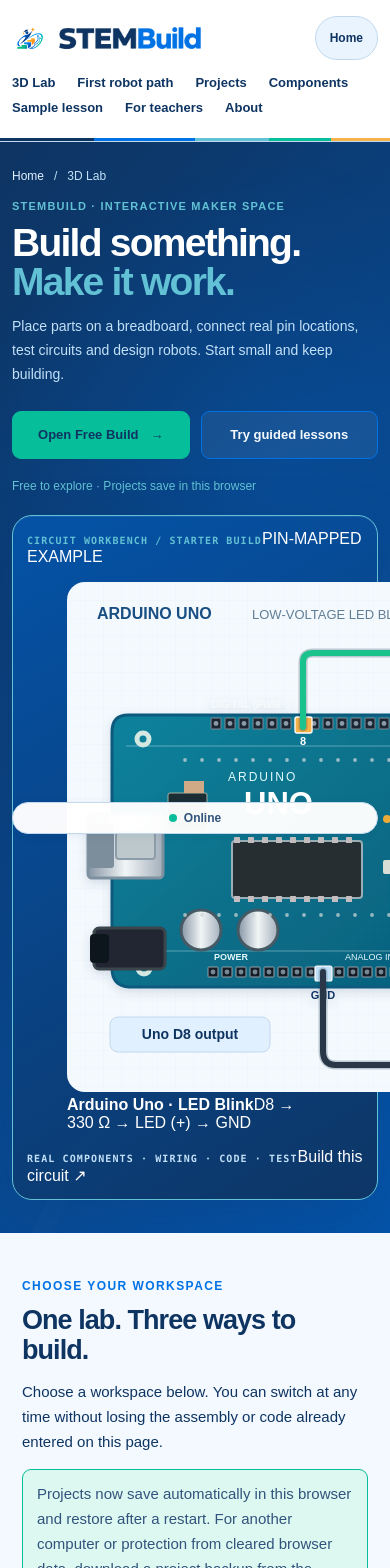
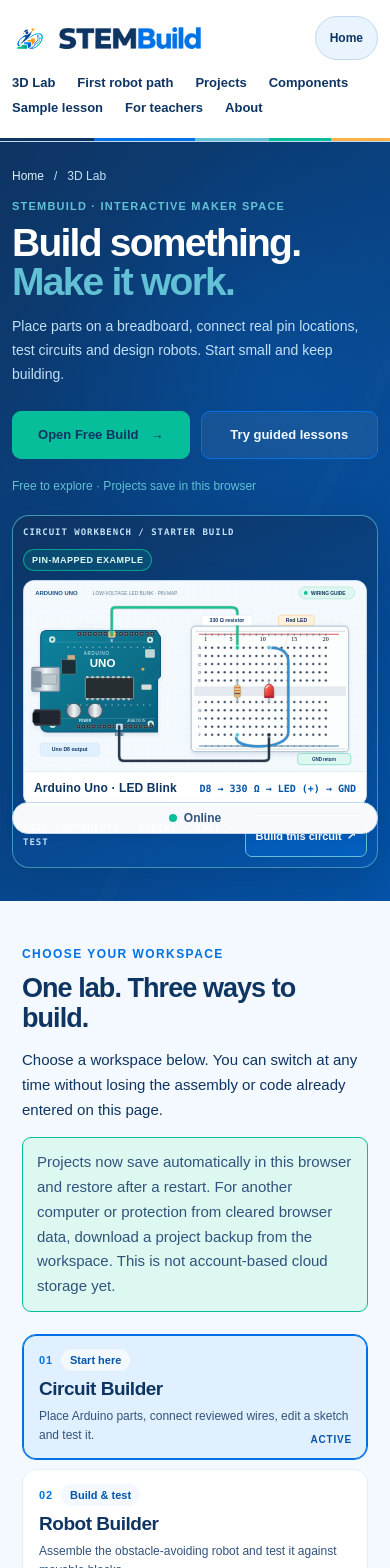
Before and after one commit to cath365/STEMBuild-, a Next.js app: page /3d-lab in a window 390 px wide. Shown: the top 1568 px of the page. Built offline with nearby package versions, Linux system fonts and the light colour scheme.

Commit message:
style: brand-consistent responsive hardware diagram card and circuit build entry point

```diff
--- a/src/app/logo-theme.css
+++ b/src/app/logo-theme.css
@@ -145,3 +145,62 @@ tbody tr:hover { background:var(--logo-canvas); }
 .build-part .component-visual-photo-unavailable .component-visual-placeholder { font-size:20px; }
 .build-part .component-visual-photo-unavailable strong { font-size:10px; }
 .build-part .component-visual-photo-unavailable small { display:none; }
+
+/* Authentic STEMBuild circuit hero: crisp local schematic instead of a decorative
+   pseudo-Arduino / floating LED. Diagram matches the supported Uno starter lab. */
+.lab3d-hero.lab-ux-hero .lab-ux-hero-visual.circuit-hero {
+  border: 1px solid rgba(98,193,212,.65);
+  border-radius: 17px;
+  padding: 13px;
+  min-height: 0;
+  background: linear-gradient(155deg,#0e3462,#0454aa);
+  box-shadow: 0 16px 46px rgba(4,35,77,.22);
+  gap: 11px;
+}
+.circuit-hero-head,.circuit-hero-bottom {
+  min-width:0; display:flex; justify-content:space-between;
+  align-items:center; gap:10px; flex-wrap:wrap;
+}
+.circuit-hero-head .lab-ux-diagram-top { color:#c2e1f8; font-size:10px; }
+.circuit-hero-check {
+  border:1px solid rgba(6,190,153,.75);
+  border-radius:20px; padding:5px 8px;
+  color:#ddf8f1; font-size:9px; font-weight:850;
+  letter-spacing:.055em; background:rgba(6,190,153,.15);
+}
+.circuit-hero-figure {
+  min-width:0; margin:0;
+  background:#ffffff; border-radius:11px;
+  overflow:hidden; border:1px solid #c2d9ed;
+  box-shadow:0 7px 24px rgba(14,52,98,.17);
+}
+.circuit-hero-picture { display:block; width:100%; height:auto; aspect-ratio:920/510; }
+.circuit-hero-figure figcaption {
+  display:flex; flex-wrap:wrap; justify-content:space-between; align-items:center;
+  gap:5px 10px; padding:10px 12px; border-top:1px solid #e1f0ff;
+  background:#ffffff; color:#0e3462;
+}
+.circuit-hero-figure figcaption strong { font-size:12px; letter-spacing:.01em; }
+.circuit-hero-figure figcaption span {
+  font:700 11px/1.5 ui-monospace,SFMono-Regular,Consolas,monospace;
+  color:#0454aa; white-space:nowrap;
+}
+.circuit-hero-bottom .lab-ux-diagram-bottom { text-align:left; color:#c2e1f8; font-size:9px; }
+.circuit-hero-link {
+  display:inline-flex; align-items:center; gap:5px;
+  min-height:36px; color:#ffffff; border:1px solid #62c1d4;
+  border-radius:7px; padding:7px 10px;
+  font-size:11px; font-weight:800; text-decoration:none;
+  background:rgba(1,114,229,.34);
+}
+.circuit-hero-link:hover { background:rgba(1,114,229,.68); color:#ffffff; }
+.circuit-hero-link:focus-visible { outline:3px solid #f6b14a; outline-offset:3px; }
+@media (max-width:760px){
+ .lab3d-hero.lab-ux-hero .lab-ux-hero-visual.circuit-hero { max-width:100%; padding:10px; gap:9px; }
+ .circuit-hero-head .lab-ux-diagram-top { font-size:9px; }
+ .circuit-hero-figure figcaption { padding:9px 10px; }
+ .circuit-hero-figure figcaption span { font-size:10px; }
+ .circuit-hero-bottom { align-items:center; }
+ .circuit-hero-bottom .lab-ux-diagram-bottom { flex:1 1 165px; }
+ .circuit-hero-link { min-height:42px; }
+}
```
